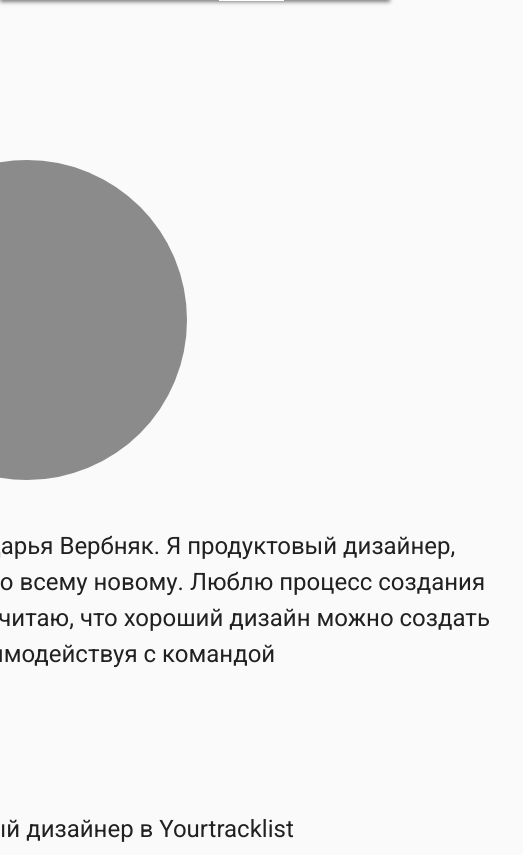
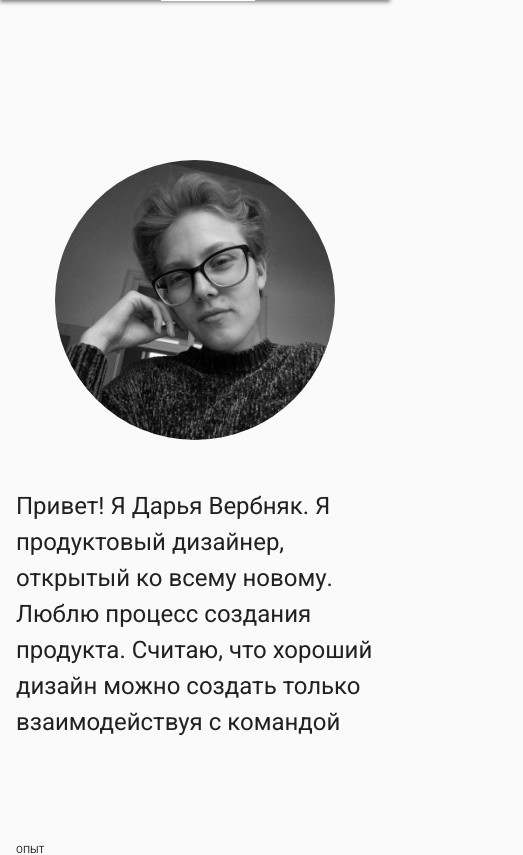
Before and after one commit to Glebkiselev11/dver-portfolio, a Vue app: page / in a window 390 px wide. Shown: the top 855 px of the page, 523 px wide, since content can reach past the window. Built offline with nearby package versions, Linux system fonts and the light colour scheme.

Commit message:
adaptive for tablet & phone, added avatar

```diff
--- a/src/App.vue
+++ b/src/App.vue
@@ -73,12 +73,53 @@ a {
 	grid-gap: 10rem;
 }
 
+/* large laptop */
+@media (max-width: 1670px) {
+	.container {
+		grid-template-columns: [left-col] 2fr [center-col] 41rem [right-col] 2fr;
+		grid-gap: 2rem;
+		padding-left: 3.5rem;
+		padding-right: 3.5rem;
+	}
+}
+
+@media (max-width: 1499px) {
+	.container {
+		grid-template-columns: [left-col] 2fr [center-col] 41rem [right-col] 1fr;
+		grid-gap: 3rem;
+	}
+}
+
+@media (max-width: 1320px) {
+	.container {
+		grid-template-columns: [left-col] 2fr [center-col] 41rem [right-col] 0.5fr;
+		grid-gap: 4rem;
+	}
+}
+
+@media (max-width: 1250px) {
+	.container {
+		grid-template-columns: [left-col] 10fr [center-col] 41rem [right-col] 0.5fr;
+		grid-gap: 1rem;
+	}
+}
+
+
 /* ipad pro / ipad */
 @media (min-width: 600px) and (max-width: 1024px) {
 	.container {
 		grid-template-columns: [center-col] 1fr;
-		padding-left: 5.5rem;
-		padding-right: 5.5rem;
+		padding-left: 5.3rem;
+		padding-right: 5.3rem;
+	}
+}
+
+/* phone */
+@media (min-width: 100px) and (max-width: 599px) {
+	.container {
+		grid-template-columns: [center-col] 1fr;
+		padding-left: 1rem;
+		padding-right: 1rem;
 	}
 }
 
--- a/src/components/Navbar.vue
+++ b/src/components/Navbar.vue
@@ -93,6 +93,13 @@ export default {
 	}
 }
 
+/* phone */
+@media (min-width: 100px) and (max-width: 599px) {
+	.navbar-wrap {
+		margin: auto 1rem;
+	}
+}
+
 .logo {
 	color: var(--white-font);
 }
--- a/src/components/Yourtracklist/Define.vue
+++ b/src/components/Yourtracklist/Define.vue
@@ -3,22 +3,22 @@
 		<h5 class="mb-4">Этап Define. Синтез</h5>
 
 		<ul>
-			<li class="mb-2">1) Пользователи слушают музыку паблика, когда есть определенное настроение, либо ситуация</li>
+			<li class="mb-2 body-1">1) Пользователи слушают музыку паблика, когда есть определенное настроение, либо ситуация</li>
 
-			<li class="mb-2">
+			<li class="mb-2 body-1">
 				2) Большинство опрошенных пользователей не слушают yourtracklist со стены паблика.
 				Они листают новостную ленту вк и там видят наши посты
 			</li>
 
-			<li class="mb-2">3) Некоторые пользователи вк не видят посты у себя в ленте, либо они отображаются редко</li>
+			<li class="mb-2 body-1">3) Некоторые пользователи вк не видят посты у себя в ленте, либо они отображаются редко</li>
 
-			<li class="mb-2">
+			<li class="mb-2 body-1">
 				4) Большинство связывают паблик с определенным направлением, причем у каждого разный взгляд
 				(это паблик с wave/witch house/и др музыкой) и говорят, что “раньше было лучше”. Хотя
 				направление в музыке меняется постоянно
 			</li>
 
-			<li class="mb-2">
+			<li class="mb-2 body-1">
 				5) Часть пользователей представляет себе паблик как нечто общее (атмосферная/экспериментальная
 				музыка)
 			</li>
--- a/src/views/AboutPage.vue
+++ b/src/views/AboutPage.vue
@@ -34,19 +34,10 @@
 	</div>
 </template>
 
-<script>
-
-export default {
-	name: 'about-page',
-
-}
-</script>
-
 <style scoped>
 
 .content {
 	grid-column: center-col;
-	width: 100%;
 	margin-top: 10rem;
 }
 
@@ -56,6 +47,8 @@ export default {
 	border-radius: 50%;
 	margin-bottom: 3rem;
 	background: rgb(139, 139, 139);
+	background-image: url('../assets/avatar-black.jpg');
+	background-size: contain;
 }
 
 .about-text {
@@ -75,4 +68,22 @@ export default {
 	margin-bottom: 1rem;
 }
 
+/* phone */
+@media (max-width: 599px) {
+	.image-wrap {
+		margin-left: auto;
+		margin-right: auto;
+		height: 17.5rem;
+		width: 17.5rem;
+	}
+}
+
+/* small phone */
+@media (min-width: 100px) and (max-width: 359px) {
+	.image-wrap {
+		height: 15rem;
+		width: 15rem;
+	}
+}
+
 </style>
--- a/src/views/Yourtracklist.vue
+++ b/src/views/Yourtracklist.vue
@@ -8,6 +8,7 @@
 
 			<!-- Portfolio Left Navigation Bar -->
 			<app-side-bar-nav
+				class="side-bar"
 				:navAnchors="navAnchors"
 			/>
 
@@ -85,6 +86,10 @@ export default {
 	padding-top: 7rem;
 }
 
+.side-bar {
+	grid-column: [left-col];
+}
+
 .title {
 	margin-top: 5rem;
 	margin-bottom: 2.5rem;
@@ -96,4 +101,12 @@ export default {
 	width: 100%;
 }
 
+
+/* ipad pro / ipad */
+@media (max-width: 1024px) {
+	.side-bar {
+		display: none;
+	}
+}
+
 </style>
```
Also changed, not shown: src/assets/avatar-black.jpg (added).
